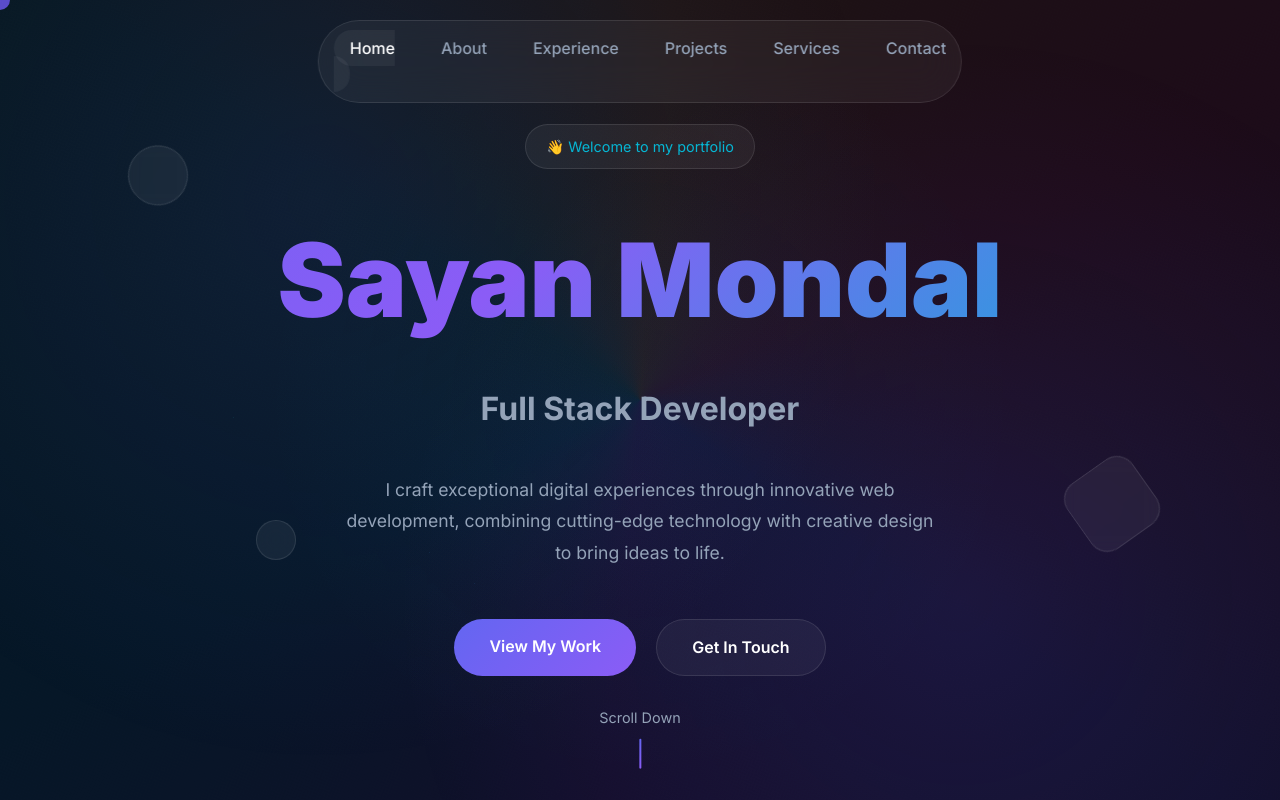
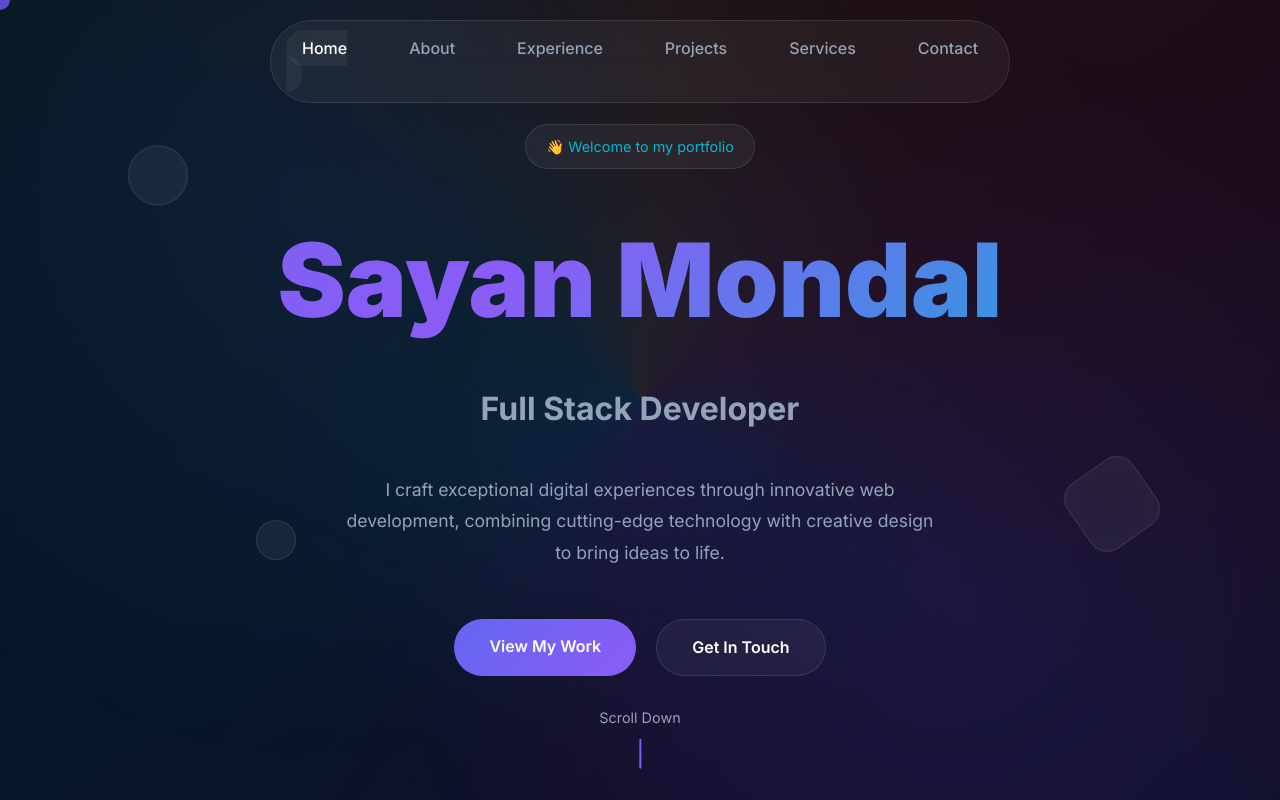
Before and after one commit to sayan8bit/sayan8bit.github.io, a plain HTML site: page index.html in a window 1280 px wide. Shown: the top 800 px of the page. Drawn offline with nearby package versions, Linux system fonts and the light colour scheme.

Commit message:
Update style.css

```diff
--- a/style.css
+++ b/style.css
@@ -161,6 +161,7 @@ body {
 
 /* Advanced Navigation */
 .nav-container {
+  width: 740px;
   position: fixed;
   top: 20px;
   left: 50%;
```
